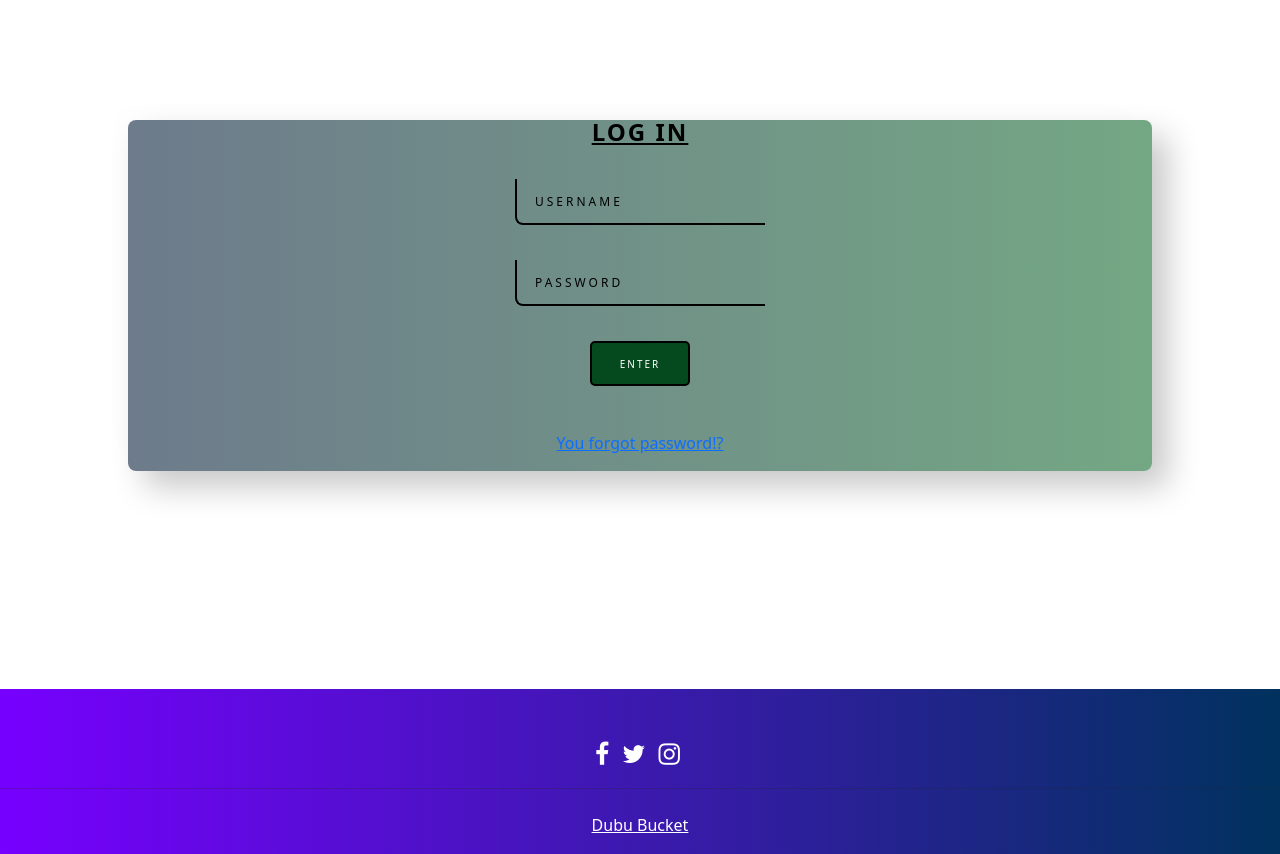
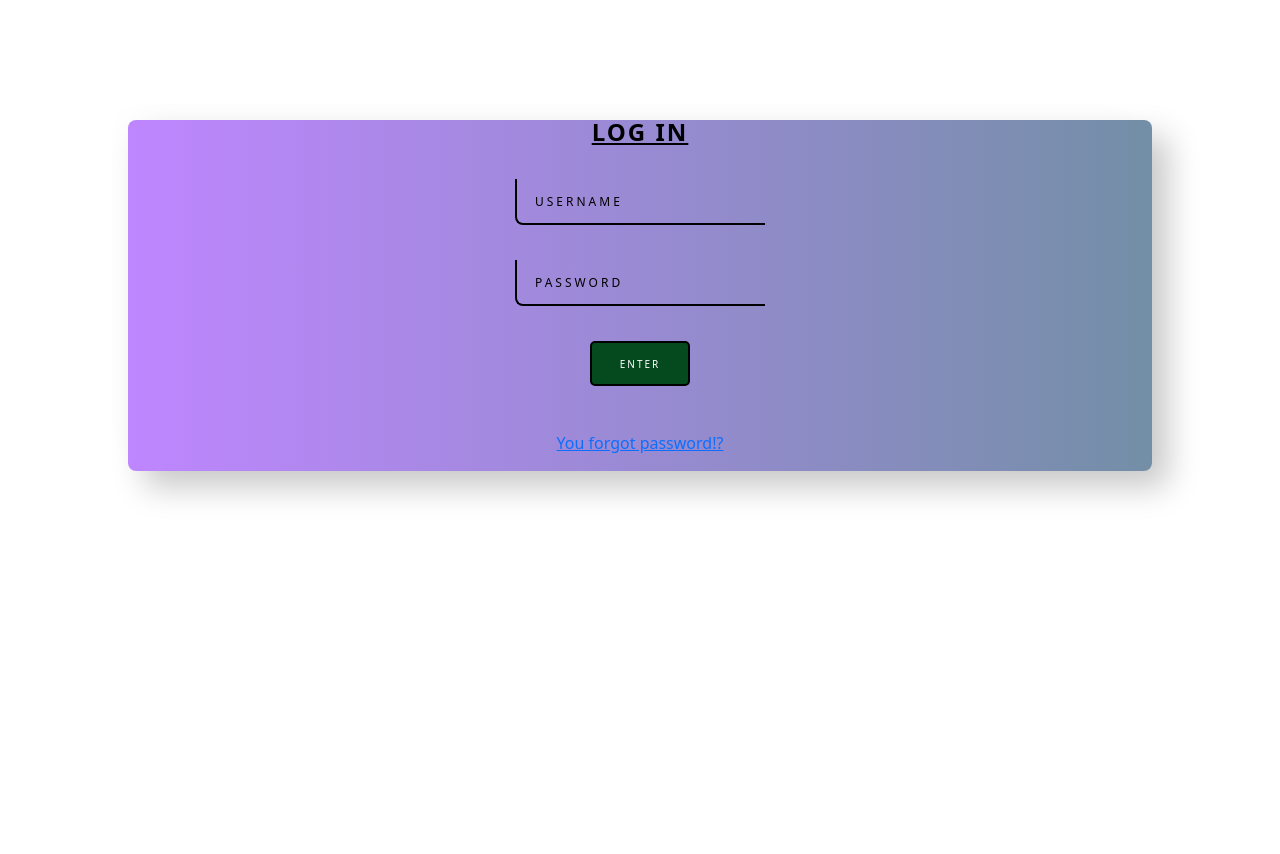
Before and after one commit to Hassankassim/mydubu, a React (Create React App) app: page /Login in a window 1280 px wide. Shown: the part 240-1094 px from the top of the page. Built offline with nearby package versions, Linux system fonts and the light colour scheme.

Commit message:
css changes ,second push

```diff
--- a/src/components/UI/button/Bucket.js
+++ b/src/components/UI/button/Bucket.js
@@ -1,5 +1,6 @@
 import React from 'react';
 import './bucket.css'
+import plusicon from '../../../Assets/img/plus.png'
 const Bucket = ({name ,title,linki,}) => {
   return (
     <div className="cardb wallet">
@@ -77,7 +78,7 @@ const Bucket = ({name ,title,linki,}) => {
       </div>
       <p>{title}</p>
 
-        <a href={linki}><button className='btnb btn bg-primary'>click</button></a></div>
+        <a href={linki}><button className='btnb btn bg-primary'>  <img src={plusicon} width={'20px'} />join</button></a></div>
 
   );
 };
--- a/src/components/UI/button/card.css
+++ b/src/components/UI/button/card.css
@@ -5,8 +5,8 @@
 .explorebtn12 {
   border: 2px solid #37fa5e;
   margin-left: 50%;
-  height: 20%px;
-  width: 105px;
+  height: 30px;
+  width: 90px;
   position: absolute;
   color: #ffffff;
   border-radius: 0.9em;
--- a/src/components/UI/button/footer.css
+++ b/src/components/UI/button/footer.css
@@ -23,8 +23,8 @@ section .section-title {
     text-transform: uppercase;
 }
 #footer {
-margin-top: 0;
-    bottom: 10;
+margin-top: 10;
+    bottom: 0;
     left: 0;
     width: 100%;
 
--- a/src/pages/Explore/Createacc.css
+++ b/src/pages/Explore/Createacc.css
@@ -1,7 +1,7 @@
 .cardacc {
-    margin: 30px;
+
     justify-content: center;
-margin: 10% 10px 60% 10px;
+margin: 10% 10px 70% 10px;
     border-width: 1px;
     border-color: rgba(219, 234, 254, 1);
     border-radius: 1rem;
--- a/src/pages/Registration/Registration.css
+++ b/src/pages/Registration/Registration.css
@@ -16,7 +16,7 @@
  display: flex;
   justify-content: center;
   align-items: center;
-  margin: 0px 0px 0px 0px;
+  margin: 0px 0px 70% 0px;
 }
 
   .title2 {
--- a/src/pages/Registration/login.css
+++ b/src/pages/Registration/login.css
@@ -23,12 +23,12 @@
     width: 80%;
     flex-direction: column;
     gap: 35px;
-    background: -webkit-linear-gradient(to right, #273443a9, #2734438b);
-    background: linear-gradient(to right, #3a4d63bd, #35804cb0);
-    box-shadow: 16px 16px 32px #c8c8c8,
+    background: -webkit-linear-gradient(to right, #273443, #273443);
+    background: linear-gradient(to right, #7700ff79 , #00325e8c);
+box-shadow: 16px 16px 32px #c8c8c8,
           -16px -16px 32px #fefefe;
     border-radius: 8px;
-   margin-bottom: 90px;
+   margin-bottom: 70%;
   }
 
   .inputBox {
--- a/src/pages/landing/landing.css
+++ b/src/pages/landing/landing.css
@@ -1,78 +1,52 @@
-
-.card6{
+.card6 {
   display: flex;
   justify-content: center;
   align-items: center;
-
-
-
-
 }
-.cardnew1{
+.cardnew1 {
   margin-top: 130px;
 }
-.background1{
+.background1 {
   color: #ffffff;
   background-color: #ebeff7;
   padding-bottom: 100px;
   margin-bottom: 0;
   position: relative;
-
-
-
-
-
-
 }
-.container61{
+.container61 {
   align-items: center;
   justify-content: center;
   display: flex;
   position: relative;
   color: #ffffff;
   margin-top: 0;
-
-
 }
 
-.container62{
+.container62 {
   color: white;
   display: flex;
   width: 100px;
   height: 100px;
-background-color:#00325e ;
-
+  background-color: #00325e;
   border-radius: 100%;
   border: 17px solid #ebeff7;
   display: flex;
   justify-content: center;
   align-items: center;
-
   position: absolute;
   top: 50%;
   right: 50%;
   transform: translate(50%, -50%);
-
-
-
-
-
 }
-
-
 
 .card5 {
   border: none;
   margin-top: 0;
   border-radius: 0 0 50px 50px;
-    background-color: #fff;
   box-shadow: 0 1px 2px 0 rgba(0, 0, 0, 0.05);
-    border: 10.px solid transparent;
   align-items: center;
   justify-content: center;
-  background: linear-gradient(to right, #7700ff , #00325e);
-
-
+  background: linear-gradient(to right, #7700ff, #00325e);
 }
 
 .content {
@@ -91,7 +65,7 @@ transform: translate(50%, -50%);
   color: #ffffff;
   border-radius: 6px;
 }
-  .explorebtn3{
+.explorebtn3 {
   padding-top: 5px;
   padding-bottom: 5px;
   margin-bottom: 40px;
@@ -108,16 +82,14 @@ transform: translate(50%, -50%);
   line-height: 1.75rem;
   font-weight: 600;
   text-align: center;
-
 }
 
 .desc {
-
   color: #ffffff;
   font-size: 0.875rem;
   line-height: 1.25rem;
   text-align: center;
-    margin-bottom: 40px ;
+  margin-bottom: 40px;
 }
 
 .action {
@@ -129,19 +101,19 @@ transform: translate(50%, -50%);
   font-weight: 500;
   align-items: center;
   gap: 0.25rem;
-    background-color: #2563EB;
+  background-color: #2563eb;
   padding: 4px 8px;
   border-radius: 4px;
 }
 
 .action span {
-    transition: .3s ease;
+  transition: 0.3s ease;
 }
 
 .action:hover span {
   transform: translateX(4px);
 }
-  #h6{
+#h6 {
   margin-top: 9px;
   text-align: center;
 }
```
Lines whose indentation alone changed are shown as unchanged.
